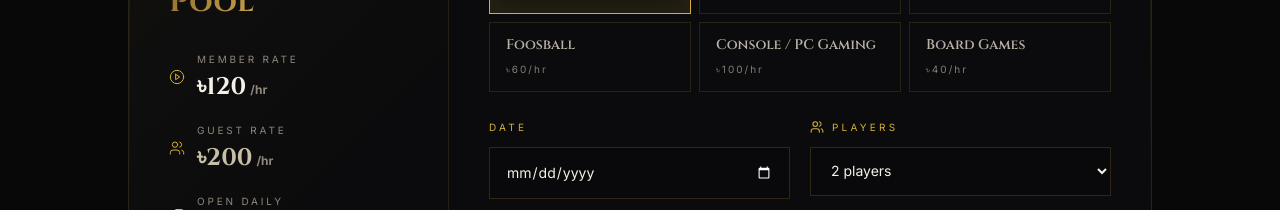
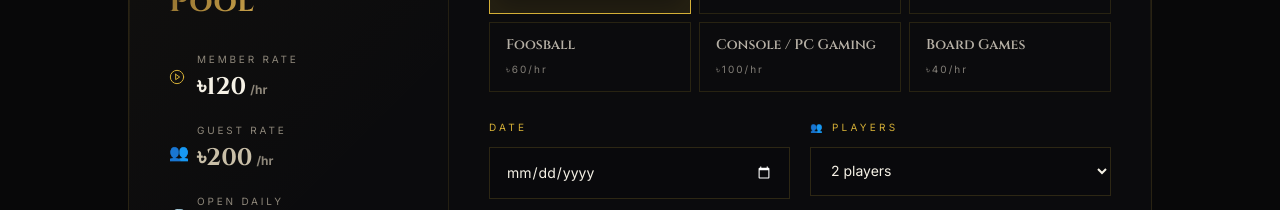
Before and after one commit to tamjid97/DUKE-GYM, a Next.js app: page /pool-game-zone in a window 1280 px wide. Shown: the part 2980-3190 px from the top of the page. Built offline with nearby package versions, Linux system fonts and the light colour scheme.

Commit message:
Replace Users icon with emoji to fix lucide-react import error
Generated with [Devin](https://devin.ai)

Co-Authored-By: Devin <158243242+devin-ai-integration[bot]@users.noreply.github.com>

```diff
--- a/components/arena/ArenaBooking.tsx
+++ b/components/arena/ArenaBooking.tsx
@@ -5,7 +5,7 @@ import { AnimatePresence, motion, useReducedMotion } from 'framer-motion';
 import { GoldButton } from '@/components/shared/GoldButton';
 import { waLink } from '@/lib/contact';
 import { games, timeSlots, bookedSlots } from '@/data/games';
-import { Users, PlayCircle } from 'lucide-react';
+import { PlayCircle } from 'lucide-react';
 
 export function ArenaBooking() {
   const reduceMotion = useReducedMotion();
@@ -103,7 +103,7 @@ export function ArenaBooking() {
                     </div>
                   </div>
                   <div className="flex items-center gap-3">
-                    <Users className="h-4 w-4 text-[#D4AF37]" strokeWidth={1.5} />
+                    <div className="h-4 w-4 text-[#D4AF37]" strokeWidth={1.5}>👥</div>
                     <div>
                       <div className="text-[10px] uppercase tracking-[0.28em] text-[#8E877A]">Guest Rate</div>
                       <div className="mt-1 font-display text-2xl font-bold text-[#C9BFA8]">৳{game.pricePerHour}<span className="ml-1 text-xs text-[#8E877A]">/hr</span></div>
@@ -174,7 +174,7 @@ export function ArenaBooking() {
                   </div>
                   <div>
                     <label className="mb-3 flex items-center gap-2 text-[10px] uppercase tracking-[0.32em] text-[#D4AF37]">
-                      <Users className="h-3.5 w-3.5" strokeWidth={1.8} />
+                      <span className="h-3.5 w-3.5" strokeWidth={1.8}>👥</span>
                       Players
                     </label>
                     <select
```
